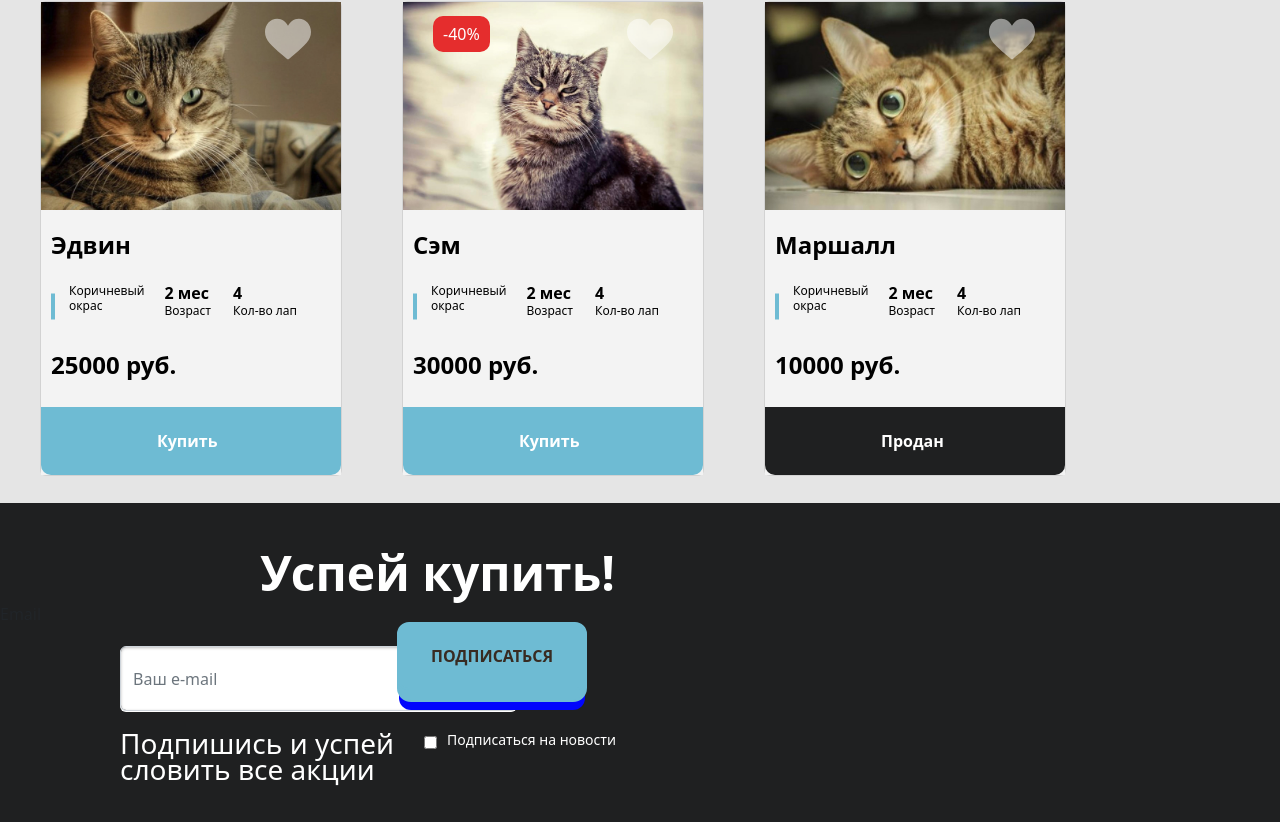
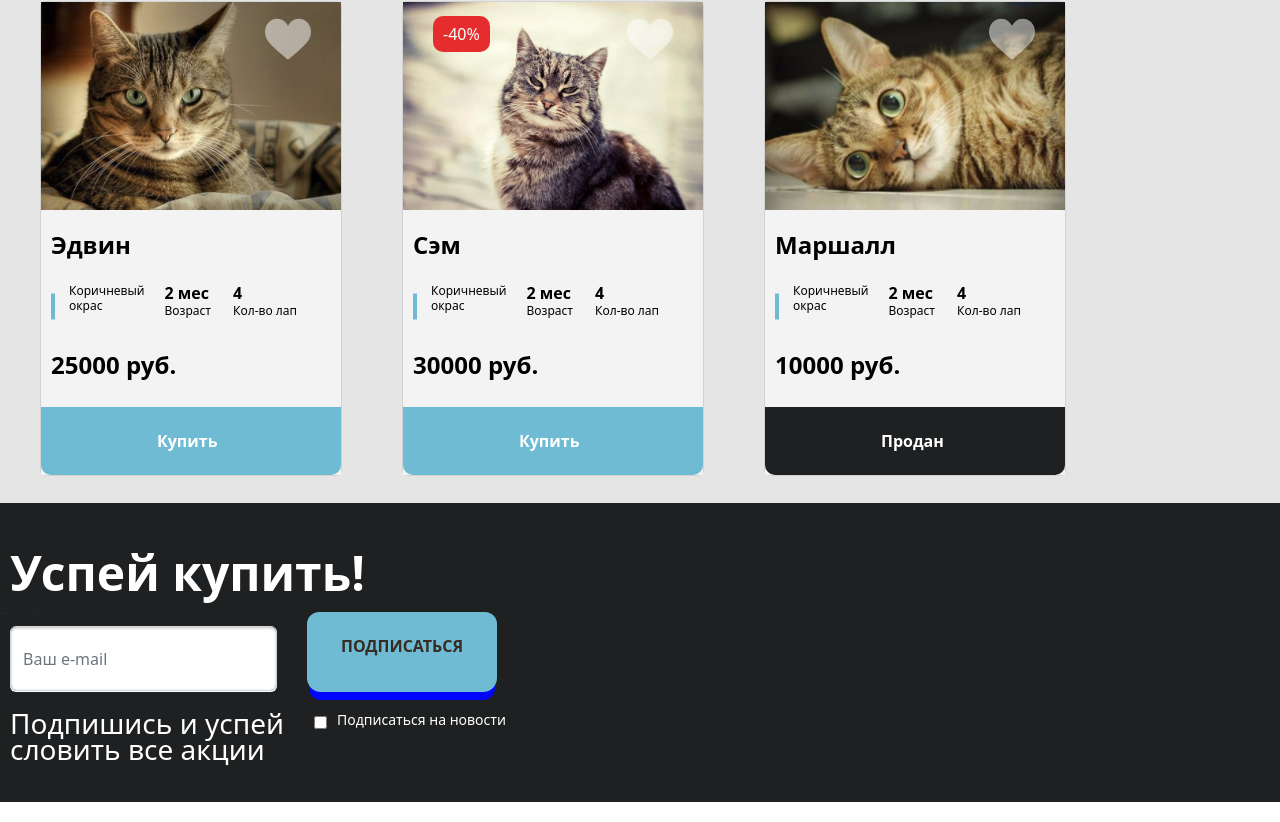
Before and after one commit to Tempesto20/CatsMarket, a React (Create React App) app: page / in a window 1280 px wide. Shown: the part 952-1774 px from the top of the page. Built offline with nearby package versions, Linux system fonts and the light colour scheme.

Commit message:
рефакторинг боттома

```diff
--- a/src/components/Bottom/Bottom.jsx
+++ b/src/components/Bottom/Bottom.jsx
@@ -28,7 +28,7 @@ class Bottom extends React.Component{
 
                 })}
                 onSubmit={values => {
-                  console.log(values)
+                  //console.log(values)
                 }}
                 render={({ errors, status, touched }) => (
                 <Form>
--- a/src/scss/components/bottom.scss
+++ b/src/scss/components/bottom.scss
@@ -26,15 +26,15 @@
     white-space: nowrap;
     margin: 83px 87px 0px 120px;
     @media (max-width: $xl){
-        margin: 40px 0px 0px 260px;
+        margin: 40px 0px 0px 10px;
     }
     @media (max-width: $md){
-        margin: 40px 0px 0px 40px;
+        margin: 40px 0px 0px 10px;
     }
     @media (max-width: $sm){
-        font-size: 32px;
+        font-size: 40px;
         line-height: 40px;
-        margin: 30px 0px 0px 20px;
+        margin: 30px 0px 0px 10px;
     }
 }
 .bottom_link {
@@ -61,15 +61,16 @@
     background-color: white;
     margin: 60px 60px 0px 0px;
     @media (max-width: $xl){
-        margin: 20px 20px 0px 120px;
+        width: 250px;
+        margin: 0px 0px 0px 10px;
     }
     @media (max-width: $md){
-        width: 250px;
-        margin: 20px 0px 0px 40px;
+        max-width: 250px;
+        margin: 0px 0px 0px 10px;
     }
     @media (max-width: $sm){
         width: 200px;
-        margin: 20px 0px 0px 20px;
+        margin: 0px 0px 0px 10px;
     }
 }
 
@@ -80,7 +81,6 @@
     line-height: 17px;
     color: #000000;
 }
-
 
 /*
 .bottom__button {
@@ -107,9 +107,7 @@
         color: black;
     }
 }
-//Tempesto20
-
-
+//Tem
 .bottom__button-text {
     font-weight: bold;
     font-size: 14px;
@@ -118,9 +116,15 @@
     text-decoration: none;
 
 }
-
 */
 
+.button__batton {
+    font-weight: bold;
+    font-size: 14px;
+    line-height: 17px;
+   // color: #FFFFFF;
+
+}
 
 .bottom__button {
     position: relative;
@@ -132,21 +136,18 @@
     text-decoration: none;
     font-size: inherit;
     font-family: inherit;
-
-
     //padding: 16px 0px 0px 66px;
     margin: 68px 0px 0px 40px;
 
     @media (max-width: $xl){
-        margin: 20px 0px 0px 0px;
+        margin: 10px 0px 0px 40px;
     }
     @media (max-width: $md){
-        margin: 10px 0px 0px 40px;
+        margin: 10px 0px 0px 10px;
     }
     @media (max-width: $sm){
-        width: 200px;
-        padding: 22px 0px 22px 40px;
-        margin: 10px 0px 0px 20px;
+        max-width: 200px;
+        margin: 10px 0px 0px 10px;
     }
   }
   button.btn {
@@ -195,17 +196,6 @@
 
 
 
-
-
-
-
-
-
-
-
-
-
-
 .bottom__row-1 {
     display: flex;
     flex-direction: row;
@@ -216,11 +206,6 @@
 }
 
 
-
-
-
-
-
 .bottom__subtitle {
     font-size: 28px;
     line-height: 91.2%;
@@ -228,15 +213,13 @@
     margin: 26px 50px 80px 120px;
     @media (max-width: $xl) {
         white-space: nowrap;
-        margin: 20px 0px 40px 120px;
+        margin: 20px 0px 40px 10px;
     }
     @media (max-width: $md){
-        margin: 20px 0px 0px 40px;
+        margin: 30px 0px 0px 10px;
     }
     @media (max-width: $sm){
-        font-size: 22px;
-        line-height: 91.2%;
-        margin: 20px 0px 0px 20px;
+        margin: 30px 0px 0px 10px;
     }
 }
 .bottom__input {
@@ -245,10 +228,10 @@
         margin: 20px 0px 0px 30px;
     }
     @media (max-width: $md){
-        margin: 20px 0px 0px 40px;
+        margin: 20px 0px 0px 10px;
     }
     @media (max-width: $sm){
-        margin: 20px 0px 0px 20px;
+        margin: 20px 0px 0px 10px;
     }
 }
 .input__bottom{
@@ -266,9 +249,9 @@
         margin: 20px 0px 0px 10px;
     }
     @media (max-width: $md){
-        margin: -16px 0px 30px 60px;
+        margin: -22px 0px 30px 40px;
     }
     @media (max-width: $sm){
-        margin: -16px 0px 30px 40px;
+        margin: -22px 0px 30px 40px;
     }
 }
```
